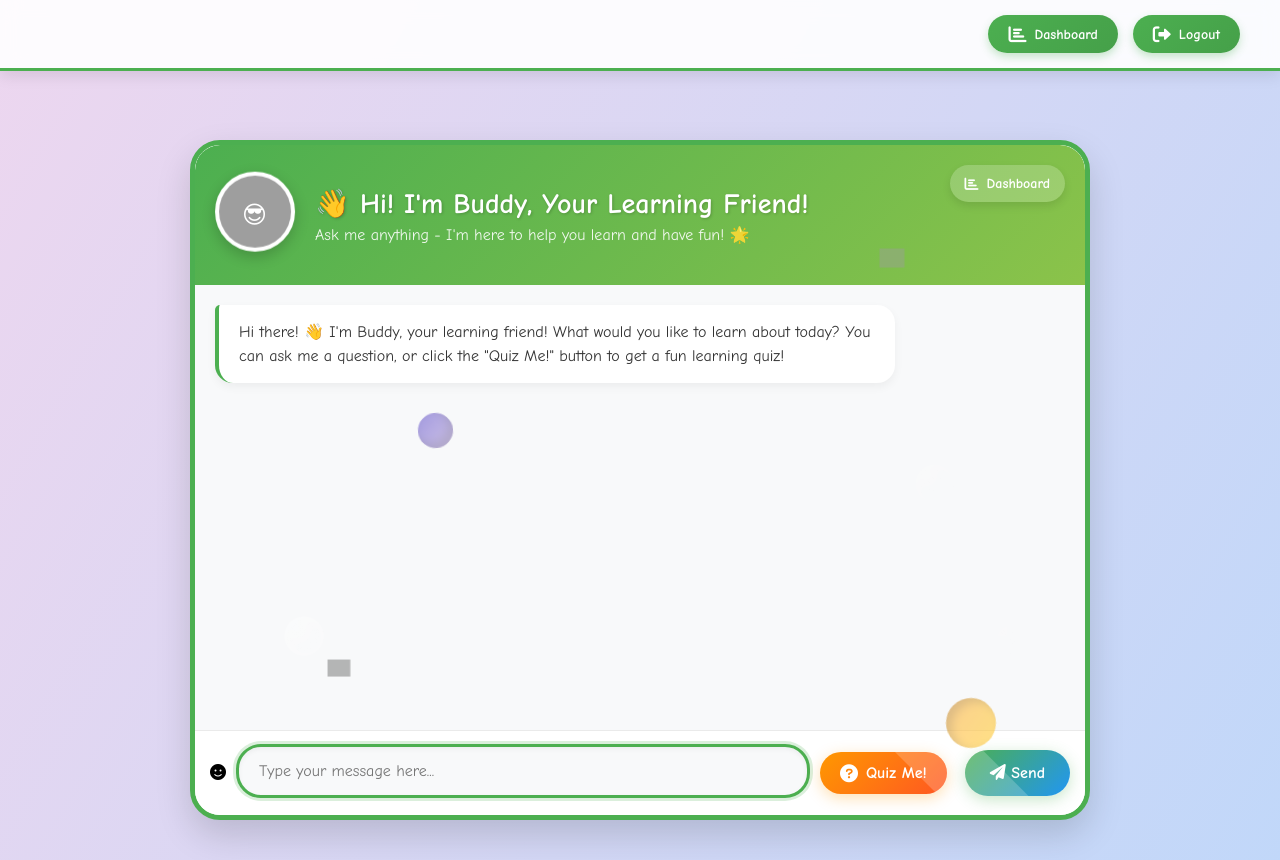
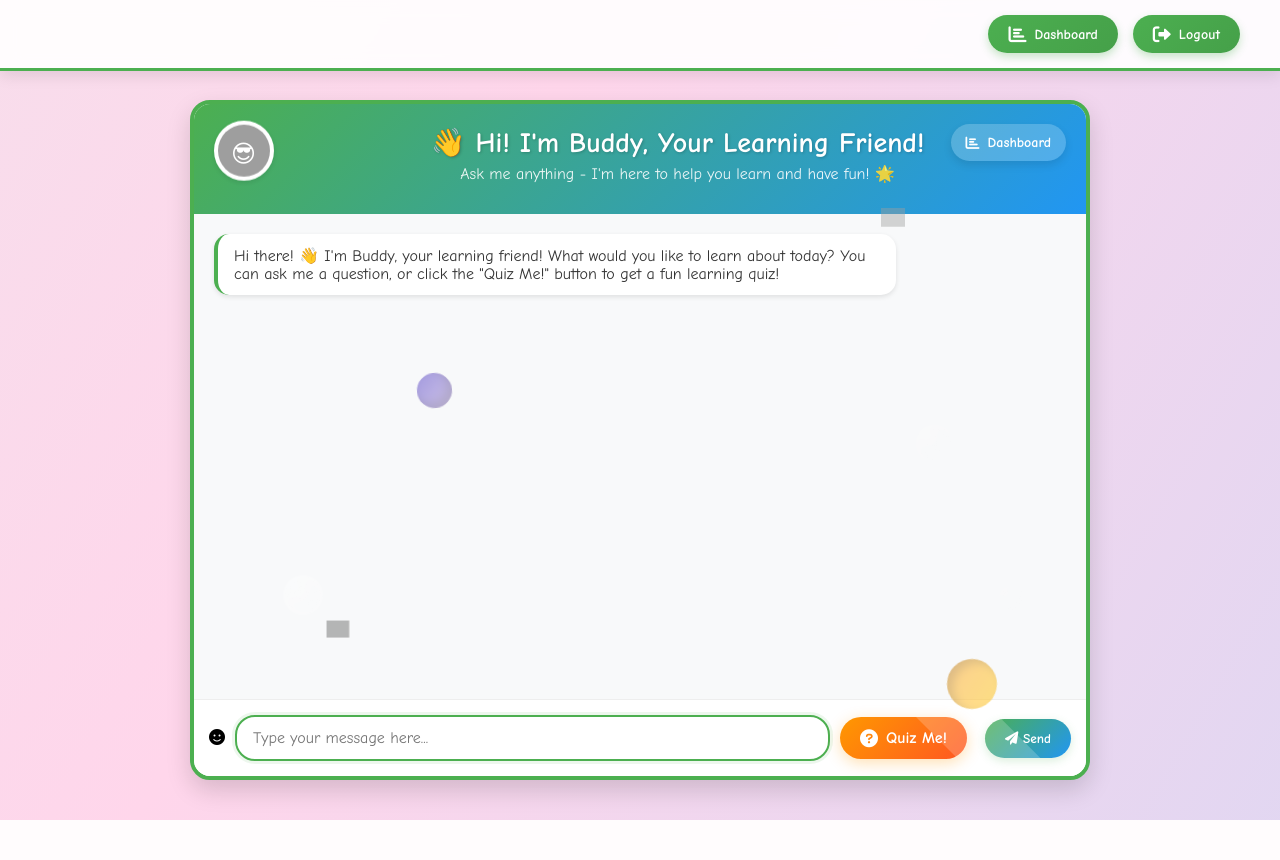
Before and after one commit to Vyshnavkumarp/you_learn_kid_v4, a Flask app: page /chat in a window 1280 px wide. After the commit the page ends 820 px from the top, so only its background shows below. Run offline with Flask 3, Linux system fonts and the light colour scheme; a user stored in the database is signed in; some libraries are stand-ins or nearby versions; grey boxes are pictures that could not be loaded.

Commit message:
First optimization of the design is done. (Chatbot interface)

```diff
--- /dev/null
+++ b/static/components/chat.css
@@ -0,0 +1,15 @@
+.chat-container {
+    max-width: 900px;
+    margin: 60px auto 20px;
+    background-color: white;
+    border-radius: var(--radius-large);
+    box-shadow: var(--card-shadow);
+    overflow: hidden;
+    display: flex;
+    flex-direction: column;
+    height: 85vh;
+    position: relative;
+    border: 5px solid var(--primary-color);
+}
+
+/* Chat components styles */
--- /dev/null
+++ b/static/components/quiz.css
@@ -0,0 +1,9 @@
+.quiz-container {
+    margin: var(--spacing-md);
+    background: var(--primary-gradient);
+    border-radius: var(--radius-medium);
+    overflow: hidden;
+    border: 3px solid white;
+}
+
+/* Quiz components styles */
--- a/static/style.css
+++ b/static/style.css
@@ -1,3 +1,17 @@
+:root {
+    /* Core colors */
+    --primary: #4CAF50;
+    --secondary: #2196F3;
+    --accent: #FF9800;
+    --background: #f8f9fa;
+    --text: #333;
+
+    /* Shadows */
+    --shadow-sm: 0 2px 5px rgba(0,0,0,0.1);
+    --shadow-md: 0 5px 15px rgba(0,0,0,0.1);
+    --shadow-lg: 0 10px 25px rgba(0,0,0,0.15);
+}
+
 /* Enhanced Kid-friendly Background and Base Styles */
 * {
     margin: 0;
@@ -577,32 +611,30 @@ body {
 /* Enhanced Chatbot UI */
 .chat-container {
     max-width: 900px;
-    margin: 60px auto 20px;
-    background-color: white;
-    border-radius: 30px;
-    box-shadow: 0 15px 35px rgba(0,0,0,0.15);
-    overflow: hidden;
+    margin: 20px auto;
+    background: white;
+    border-radius: 20px;
+    box-shadow: var(--shadow-lg);
     display: flex;
     flex-direction: column;
     height: 85vh;
     position: relative;
-    border: 5px solid #4CAF50;
+    border: 4px solid var(--primary);
+    overflow: hidden;
 }
 
 .chat-header {
-    background: linear-gradient(135deg, #4CAF50, #8BC34A);
+    background: linear-gradient(135deg, var(--primary), var(--secondary));
     color: white;
     padding: 20px;
-    border-radius: 25px 25px 0 0;
-    position: relative;
-    overflow: hidden;
+    text-align: center;
 }
 
 .buddy-character {
     display: flex;
     align-items: center;
-    gap: 20px;
-    padding: 10px 0;
+    gap: 15px;
+    margin-bottom: 10px;
 }
 
 .buddy-avatar-container {
@@ -610,12 +642,12 @@ body {
 }
 
 .buddy-avatar {
-    width: 80px;
-    height: 80px;
+    width: 60px;
+    height: 60px;
     border-radius: 50%;
     background-color: white;
     border: 4px solid white;
-    box-shadow: 0 5px 15px rgba(0,0,0,0.2);
+    box-shadow: var(--shadow-sm);
     animation: float 3s ease-in-out infinite;
     overflow: hidden;
     position: relative;
@@ -731,33 +758,23 @@ body {
 /* Funky Messages */
 .message-content {
     max-width: 80%;
-    padding: 15px 20px;
-    border-radius: 18px;
-    font-size: 16px;
-    line-height: 1.5;
-    box-shadow: 0 4px 10px rgba(0,0,0,0.05);
-    transition: transform 0.3s ease, box-shadow 0.3s ease;
+    padding: 12px 16px;
+    border-radius: 15px;
+    box-shadow: var(--shadow-sm);
     animation: popIn 0.3s ease-out;
 }
 
-@keyframes popIn {
-    0% { transform: scale(0.8); opacity: 0; }
-    50% { transform: scale(1.05); }
-    100% { transform: scale(1); opacity: 1; }
-}
-
 .bot-message .message-content {
-    background-color: #fff;
-    color: #333;
-    border-top-left-radius: 5px;
-    border-left: 4px solid #4CAF50;
+    background: white;
+    color: var(--text);
+    border-left: 4px solid var(--primary);
+    align-self: flex-start;
 }
 
 .user-message .message-content {
-    background: linear-gradient(135deg, #4CAF50, #2196F3);
+    background: linear-gradient(135deg, var(--primary), var(--secondary));
     color: white;
-    border-top-right-radius: 5px;
-    border-right: 4px solid #2196F3;
+    align-self: flex-end;
 }
 
 .message-content:hover {
@@ -821,42 +838,38 @@ body {
 .chat-input-container {
     padding: 15px;
     background: white;
+    border-top: 1px solid #eee;
     display: flex;
     gap: 10px;
     align-items: center;
-    border-top: 1px solid #eaeaea;
 }
 
 /* Make sure input takes appropriate space with the new button */
 #user-input {
     flex: 1;
-    padding: 15px 20px;
-    border: 3px solid #e9ecef;
-    border-radius: 25px;
+    padding: 12px 16px;
+    border: 2px solid #eee;
+    border-radius: 20px;
     font-size: 16px;
     transition: all 0.3s;
-    background: #f8f9fa;
-    box-shadow: inset 0 2px 5px rgba(0,0,0,0.05);
 }
 
 #user-input:focus {
     outline: none;
-    border-color: #4CAF50;
-    box-shadow: 0 0 0 3px rgba(76, 175, 80, 0.2), inset 0 2px 5px rgba(0,0,0,0.05);
-    transform: translateY(-2px);
+    border-color: var(--primary);
+    box-shadow: 0 0 0 3px rgba(76, 175, 80, 0.1);
 }
 
 #send-button {
-    padding: 14px 25px;
-    background: linear-gradient(135deg, #4CAF50, #2196F3);
+    padding: 12px 20px;
+    background: linear-gradient(135deg, var(--primary), var(--secondary));
     color: white;
     border: none;
-    border-radius: 30px;
+    border-radius: 20px;
     cursor: pointer;
-    transition: all 0.3s;
-    font-size: 16px;
+    transition: transform 0.3s;
     font-weight: bold;
-    box-shadow: 0 4px 15px rgba(76, 175, 80, 0.3);
+    box-shadow: 0 3px 10px rgba(76, 175, 80, 0.2);
     position: relative;
     overflow: hidden;
 }
@@ -1455,3 +1471,20 @@ body {
     color: #FF9800;
     margin-top: 5px !important;
 }
+
+/* Add will-change for better performance on animated elements */
+.floating-item {
+    will-change: transform;
+}
+
+/* Use transform instead of top/left for animations */
+.achievement-notification {
+    transform: translateX(100%);
+}
+
+/* Use opacity + visibility for better transitions */
+.tooltip {
+    opacity: 0;
+    visibility: hidden;
+    transition: opacity var(--transition-fast), visibility var(--transition-fast);
+}
--- /dev/null
+++ b/static/utilities.css
@@ -0,0 +1,25 @@
+.hidden {
+    display: none !important;
+}
+
+.flex {
+    display: flex;
+}
+
+.flex-center {
+    display: flex;
+    align-items: center;
+    justify-content: center;
+}
+
+.grid {
+    display: grid;
+}
+
+.text-center {
+    text-align: center;
+}
+
+.mb-sm { margin-bottom: var(--spacing-sm); }
+.mb-md { margin-bottom: var(--spacing-md); }
+.mb-lg { margin-bottom: var(--spacing-lg); }
--- /dev/null
+++ b/static/variables.css
@@ -0,0 +1,37 @@
+:root {
+    /* Colors */
+    --primary-color: #4CAF50;
+    --primary-light: #8BC34A;
+    --primary-dark: #388E3C;
+    --secondary-color: #2196F3;
+    --accent-color: #FF9800;
+    --danger-color: #f44336;
+    --success-bg: #e8f5e9;
+    --error-bg: #ffebee;
+    --text-primary: #333;
+    --text-secondary: #666;
+
+    /* Gradients */
+    --primary-gradient: linear-gradient(135deg, var(--primary-color), var(--primary-light));
+    --header-gradient: linear-gradient(135deg, var(--primary-color), var(--secondary-color));
+
+    /* Shadows */
+    --card-shadow: 0 10px 25px rgba(0,0,0,0.1);
+    --button-shadow: 0 4px 8px rgba(76, 175, 80, 0.3);
+
+    /* Transitions */
+    --transition-fast: 0.3s ease;
+    --transition-medium: 0.5s ease;
+
+    /* Border Radius */
+    --radius-small: 8px;
+    --radius-medium: 15px;
+    --radius-large: 25px;
+
+    /* Spacing */
+    --spacing-xs: 5px;
+    --spacing-sm: 10px;
+    --spacing-md: 15px;
+    --spacing-lg: 20px;
+    --spacing-xl: 30px;
+}
--- a/templates/layout.html
+++ b/templates/layout.html
@@ -6,6 +6,10 @@
     <title>{% block title %}Buddy - Your Learning Friend{% endblock %}</title>
     <link href="https://fonts.googleapis.com/css2?family=Comic+Neue:wght@400;700&display=swap" rel="stylesheet">
     <link href="https://cdnjs.cloudflare.com/ajax/libs/font-awesome/6.0.0/css/all.min.css" rel="stylesheet">
+    <link rel="stylesheet" href="{{ url_for('static', filename='variables.css') }}">
+    <link rel="stylesheet" href="{{ url_for('static', filename='utilities.css') }}">
+    <link rel="stylesheet" href="{{ url_for('static', filename='components/chat.css') }}">
+    <link rel="stylesheet" href="{{ url_for('static', filename='components/quiz.css') }}">
     <link rel="stylesheet" href="{{ url_for('static', filename='style.css') }}">
     {% block extra_css %}{% endblock %}
 </head>
```
Also changed, not shown: other parts of static/style.css (+57 -39 lines), instance/youlearn.db.
